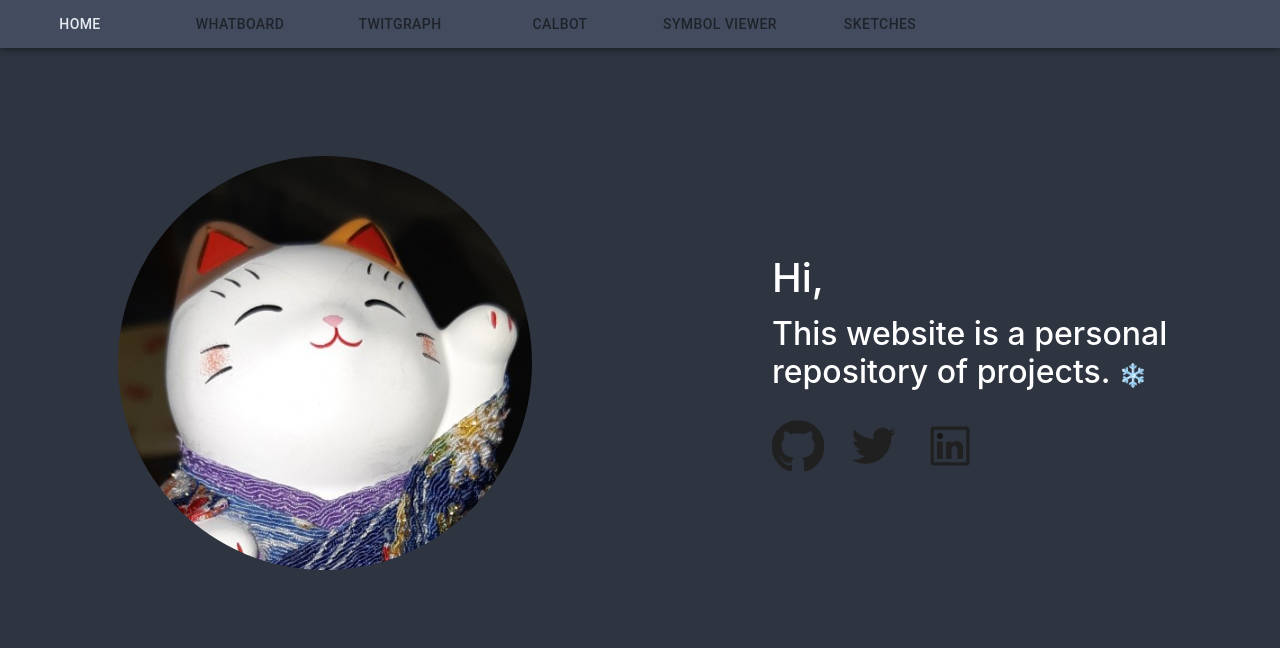
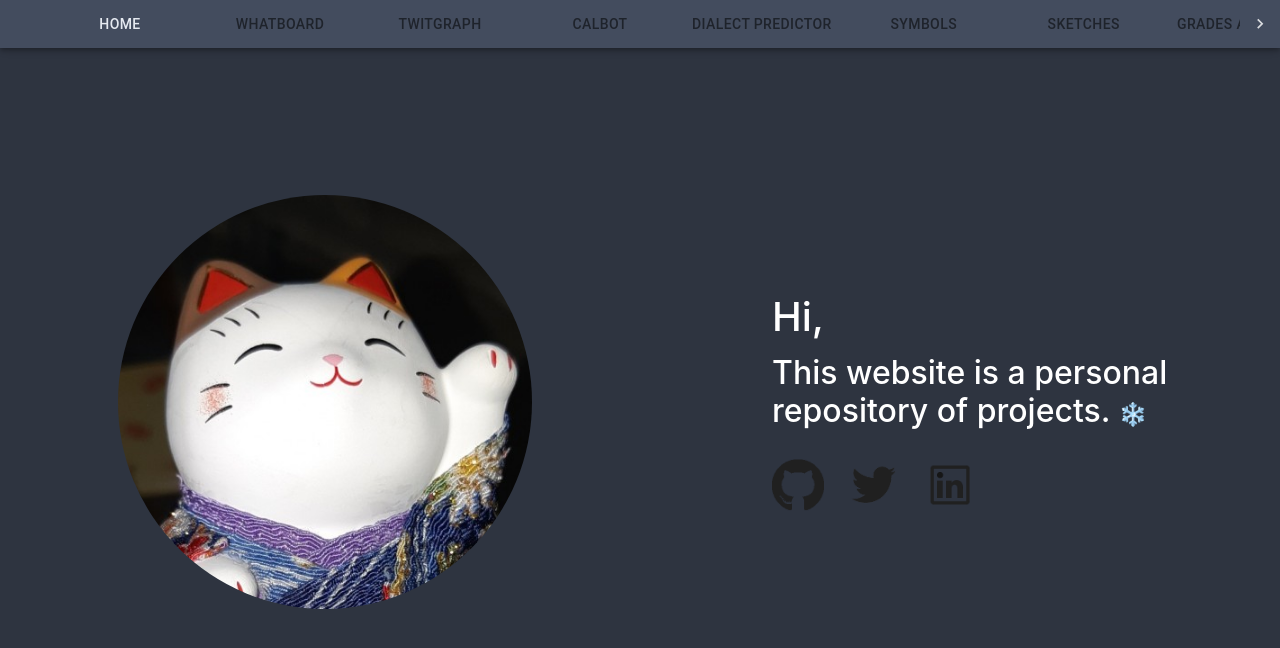
Before and after one commit to Hawzen/My-Epic-Website, a React (Create React App) app: page / in a window 1280 px wide. Shown: the top 648 px of the page. Built offline with nearby package versions, Linux system fonts and the light colour scheme.

Commit message:
Add candy bar and dialect predictor

```diff
--- a/src/App.js
+++ b/src/App.js
@@ -25,6 +25,10 @@ import assets_distribution2 from "./assets/distribution2.png";
 import assets_squareTwitgraph from "./assets/squareTwitgraph.png";
 
 import assets_calbotFonts from "./assets/calbotFonts.png";
+
+import assets_candyBar from "./assets/candyBar.png";
+
+import asset_dialectPredictor from "./assets/dialectPredictor.png"
 // // // //
 
 
@@ -127,38 +131,28 @@ const useStyles = makeStyles((theme) => ({
 function TabsContentContainer(){
   const classes = useStyles();
   let [activeTab, activeTabSet] = useState(0);
-  // const ContentOutput = (props) => {
-  //   return props.contents[props.activeTab];
-  // }
-  const changeContent = (event, newTab) => {
-    activeTabSet(newTab);
+  const tabs = {
+    0: ["Home", <HomeContainer/>],
+    1: ["Whatboard", <WhatboardContainer/>],
+    2: ["Twitgraph", <TwitgraphContainer/>],
+    3: ["Calbot", <Calbot/>],
+    4: ["Dialect Predictor", <DialectPredictor/>],
+    5: ["Symbols", <SymbolViewerContainer/>],
+    6: ["Sketches", <TriangleCanvasContainer density={125} speed={0.03}/>],
+    7: ["Grades Animator", <CandyBar/>]
   }
 
-  const whichTab = () => {
-    switch(activeTab){
-      case 0:
+  const displayCurrentTab = () => {
+    if(activeTab in tabs)
+      return tabs[activeTab]
     return <HomeContainer/>
-      case 1:
-        return <WhatboardContainer/>
-      case 2:
-        return <TwitgraphContainer/>
-      case 3:
-        return <Calbot/>
-      case 4:
-        return <SymbolViewerContainer/>
-      case 5:
-        return <TriangleCanvasContainer density={125} speed={0.03}/>
-      default:
-        return <HomeContainer/>
-    }
-    return <div/>
   }
 
   return (
     <div>
-      <ScrollableTabsButtonAuto activeTab={activeTab} changeContent={changeContent}/>
+      <ScrollableTabsButtonAuto activeTab={activeTab} tabs={tabs} changeContent={(e, v) => activeTabSet(v)}/>
       <Suspense fallback="Waiting">
-        {whichTab()}
+        {displayCurrentTab()}
       </Suspense>
     </div>
   )
@@ -169,6 +163,7 @@ function ScrollableTabsButtonAuto(props) {
   const classes = useStyles();
   return (
     <div className={classes.root}>
+    <Suspense fallback="">
         <AppBar color="primary">
           <Tabs
             value={props.activeTab}
@@ -179,14 +174,10 @@ function ScrollableTabsButtonAuto(props) {
             variant="scrollable"
             scrollButtons="auto"
           >
-          <Tab label="Home"/>
-          <Tab label="Whatboard"/>
-          <Tab label="Twitgraph"/>
-          <Tab label="Calbot"/>
-          <Tab label="Symbol Viewer"/>
-          <Tab label="Sketches"/>
+          {Object.entries(props.tabs).map( (v, i) => <Tab label={v[1][0]} key={i}/> )}
           </Tabs>
         </AppBar>
+      </Suspense>
     </div>
   );
 }
@@ -231,6 +222,11 @@ function HomeContainer(){
 
 function ShowcaseContents(props){
   const classes = useStyles();
+
+  const button2 = props.button2 == undefined ?
+                <Button style={{marginLeft: "1em"}} variant="contained" color="secondary" href={props.link2Url} target="_blank">
+                  {props.link2Text}
+                </Button> : <div/>
   return (
     <Container style={{paddingTop: "3em", paddingBottom: "1em"}} className={classes.generalContainer}>
         <Grid container spacing={2} justify="space-between" alignItems="center">
@@ -239,7 +235,6 @@ function ShowcaseContents(props){
               className={props.imageClass}
               style={{borderRadius: "0.5em", boxShadow: "0 0 10px #000000"}}
               src={props.image}
-              alt="twitgraph"
             />
           </Grid>
           <Grid item xs={12} sm={12} md={4} xl={4}>
@@ -251,9 +246,7 @@ function ShowcaseContents(props){
               <Button variant="contained" color="primary" href={props.link1Url} target="_blank">
                 {props.link1Text}
               </Button>
-              <Button style={{marginLeft: "1em"}} variant="contained" color="secondary" href={props.link2Url} target="_blank">
-                {props.link2Text}
-              </Button>
+              {button2}
 
             </Container>
           </Grid>
@@ -304,6 +297,32 @@ function Calbot(){
   });
 }
 
+function CandyBar(){
+  const classes = useStyles();
+  return ShowcaseContents({
+    title: "Grades Animator",
+    description: "Animates cumulative changes to a weighted average!",
+    image: assets_candyBar,
+    imageClass: classes.containerTwitgraphImage,
+    link1Url: "https://candy.hawzen.me/",
+    link1Text: "Visit",
+    link2Url: "https://github.com/Hawzen/Grades-Animator",
+    link2Text: "Code",
+  });
+}
+
+function DialectPredictor(){
+  const classes = useStyles();
+  return ShowcaseContents({
+    title: "Dialect Predictor",
+    description: "Predicts Arabic dialects using Machine Learning!",
+    image: asset_dialectPredictor,
+    imageClass: classes.containerTwitgraphImage,
+    link1Url: "https://dialect.hawzen.me/",
+    link1Text: "Visit",
+    button2: false,
+  });
+}
 
 // Sketch
 // Imported TriangleCanvasContainer component from triangleCanvas.js
```
Also changed, not shown: src/assets/candyBar.png (added), src/assets/dialectPredictor.png (added). Lines whose indentation alone changed are shown as unchanged.
